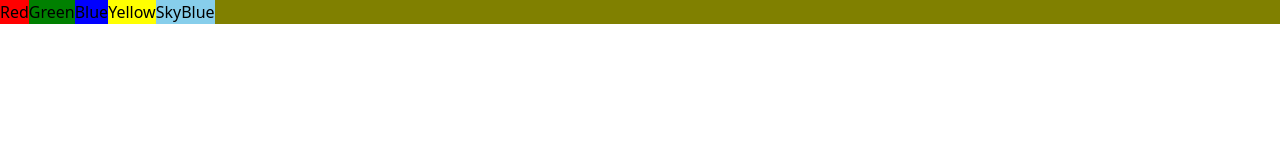
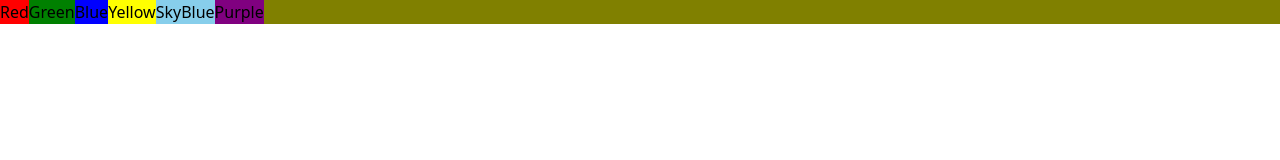
Before and after one commit to yadavhimu/React, a React (Vite) app in the folder 04bgChanger/: page / in a window 1280 px wide. Shown: the top 160 px of the page. Built offline with nearby package versions, Linux system fonts and the light colour scheme.

Commit message:
react examples

```diff
--- a/04bgChanger/src/App.jsx
+++ b/04bgChanger/src/App.jsx
@@ -35,7 +35,11 @@
           className="outline-none px-4 py-1 rounded-full text-white shadow-lg"
           style={{backgroundColor: "skyblue"}}
           >SkyBlue</button>
-
+          <button
+          onClick={() => setColor("purple")}
+          className="outline-none px-4 py-1 rounded-full text-white shadow-lg"
+          style={{backgroundColor: "purple"}}
+          >Purple</button>
         </div>
       </div>
     </div>
```
